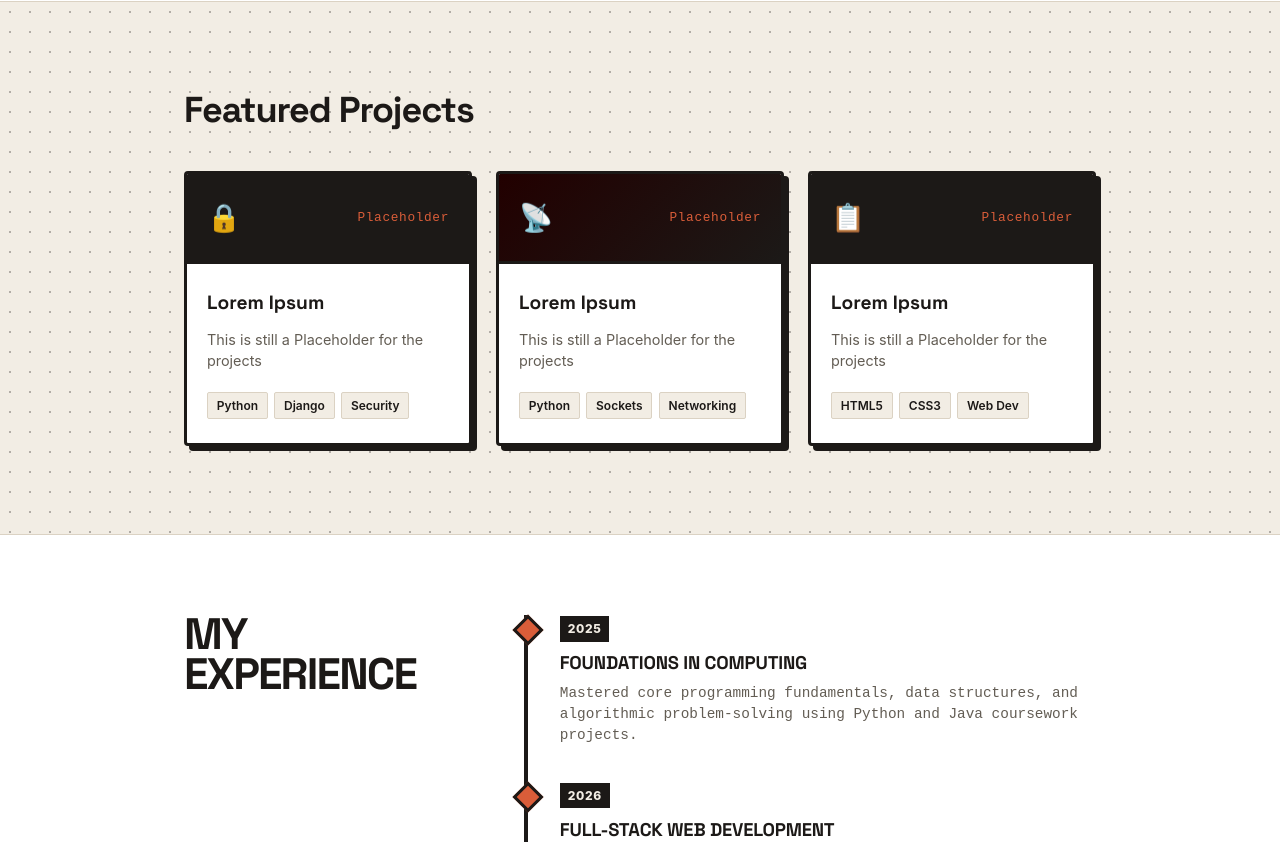
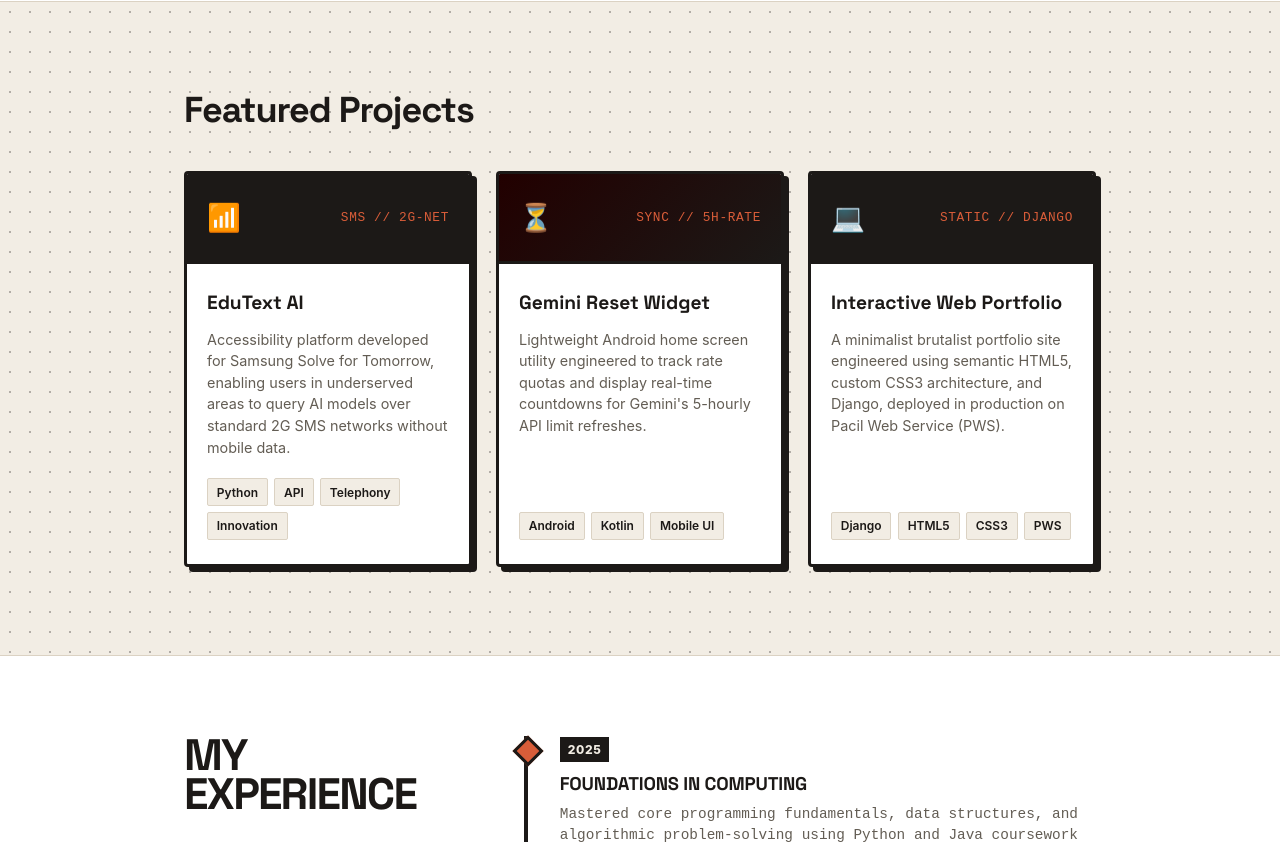
Before and after one commit to adamwsyaputra/myportofolio, a Django app: page / in a window 1280 px wide. Shown: the part 1240-2082 px from the top of the page. Run offline with Django 5.2, Linux system fonts and the light colour scheme.

Commit message:
feat(portfolio): integrate real projects and milestone timeline

```diff
--- a/templates/index.html
+++ b/templates/index.html
@@ -82,50 +82,55 @@
       <div class="container">
         <h2 class="section-title">Featured Projects</h2>
         <div class="projects-grid">
+          <!-- Project 1: EduText AI -->
           <article class="project-card">
             <div class="project-art-banner">
-              <span class="banner-icon">🔒</span>
-              <code>Placeholder</code>
+              <span class="banner-icon">📶</span>
+              <code>SMS // 2G-NET</code>
             </div>
             <div class="project-body">
-              <h3>Lorem Ipsum</h3>
-              <p>This is still a Placeholder for the projects</p>
+              <h3>EduText AI</h3>
+              <p>Accessibility platform developed for Samsung Solve for Tomorrow, enabling users in underserved areas to query AI models over standard 2G SMS networks without mobile data.</p>
               <div class="project-tags">
                 <span>Python</span>
-                <span>Django</span>
-                <span>Security</span>
+                <span>API</span>
+                <span>Telephony</span>
+                <span>Innovation</span>
               </div>
             </div>
           </article>
 
+          <!-- Project 2: Gemini Rate Limit Widget -->
           <article class="project-card featured-card">
             <div class="project-art-banner dark-banner">
-              <span class="banner-icon">📡</span>
-              <code>Placeholder</code>
+              <span class="banner-icon">⏳</span>
+              <code>SYNC // 5H-RATE</code>
             </div>
             <div class="project-body">
-              <h3>Lorem Ipsum</h3>
-              <p>This is still a Placeholder for the projects</p>
+              <h3>Gemini Reset Widget</h3>
+              <p>Lightweight Android home screen utility engineered to track rate quotas and display real-time countdowns for Gemini's 5-hourly API limit refreshes.</p>
               <div class="project-tags">
-                <span>Python</span>
-                <span>Sockets</span>
-                <span>Networking</span>
+                <span>Android</span>
+                <span>Kotlin</span>
+                <span>Mobile UI</span>
               </div>
             </div>
           </article>
 
+          <!-- Project 3: Personal Web Portfolio -->
           <article class="project-card">
             <div class="project-art-banner">
-              <span class="banner-icon">📋</span>
-              <code>Placeholder</code>
+              <span class="banner-icon">💻</span>
+              <code>STATIC // DJANGO</code>
             </div>
             <div class="project-body">
-              <h3>Lorem Ipsum</h3>
-              <p>This is still a Placeholder for the projects</p>
+              <h3>Interactive Web Portfolio</h3>
+              <p>A minimalist brutalist portfolio site engineered using semantic HTML5, custom CSS3 architecture, and Django, deployed in production on Pacil Web Service (PWS).</p>
               <div class="project-tags">
+                <span>Django</span>
                 <span>HTML5</span>
                 <span>CSS3</span>
-                <span>Web Dev</span>
+                <span>PWS</span>
               </div>
             </div>
           </article>
```
